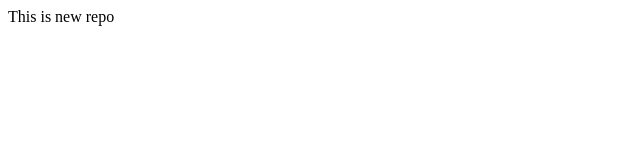
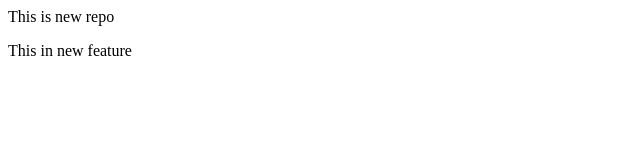
Before and after one commit to Ritika2302singh/First-local, a plain HTML site: page index.html in a window 1280 px wide. Shown: the whole page, without its empty margins (0-640 px from the left). Drawn offline with Linux system fonts and the light colour scheme.

Commit message:
added new feature

```diff
--- a/index.html
+++ b/index.html
@@ -1 +1,2 @@
 <p>This is new repo</p>
+<p>This in new feature</p>
```
